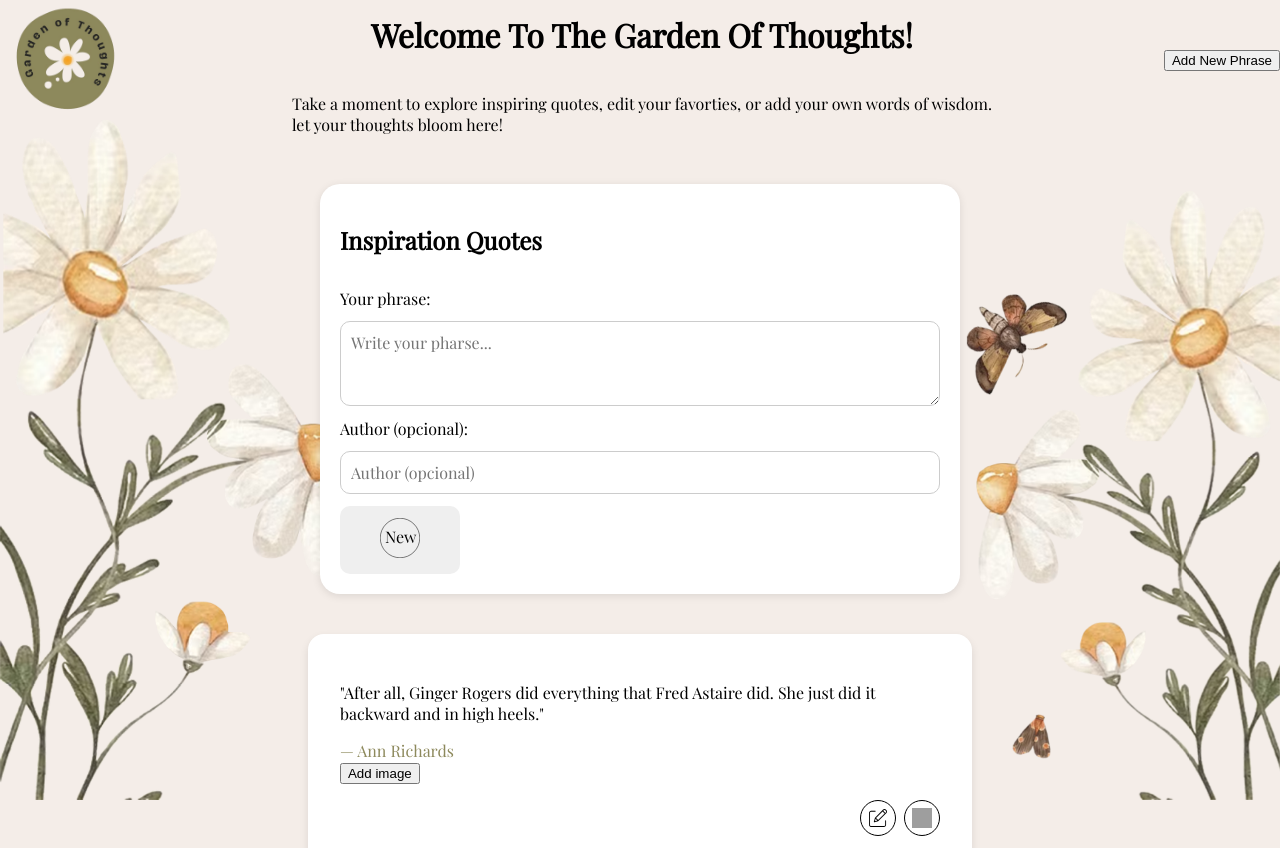
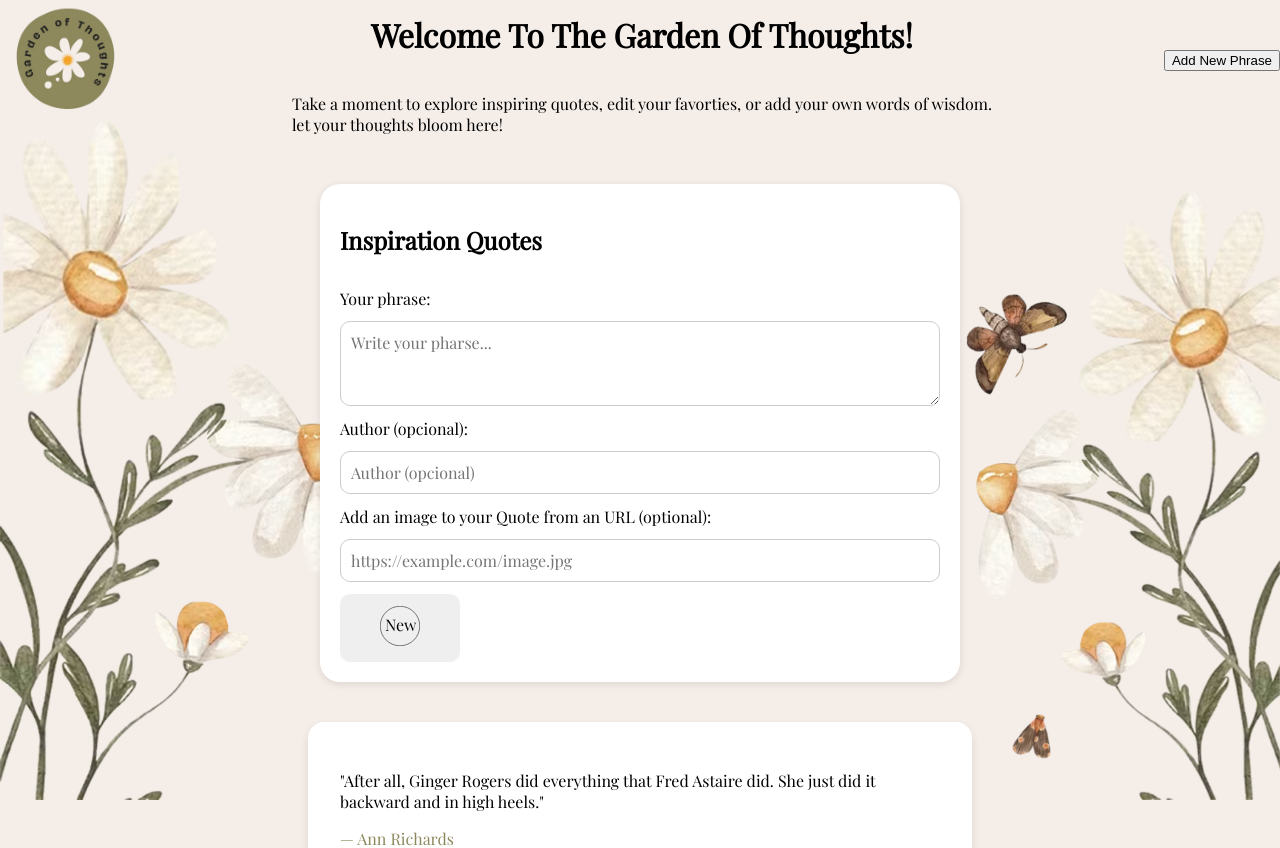
Before and after one commit to hgall3/empower-phrases-app, a React (Vite) app: page / in a window 1280 px wide. Shown: the top 848 px of the page. Built offline with nearby package versions, Linux system fonts and the light colour scheme; grey boxes are pictures that could not be loaded.

Commit message:
adding call inside AddPhraseForm

```diff
--- a/src/components/addImageToQuote/AddImagetoCard.jsx
+++ b/src/components/addImageToQuote/AddImagetoCard.jsx
@@ -1,6 +1,5 @@
 import { useState } from "react";
 import "./AddImageToCard.scss";
-
 
 function AddImageToCard({ phrase, onSaveImage }) {
   const [showInput, setShowInput] = useState(false);
@@ -25,10 +24,12 @@ function AddImageToCard({ phrase, onSaveImage }) {
             type="text"
             value={imageUrl}
             onChange={(e) => setImageUrl(e.target.value)}
-            placeholder="Paste image URL here..."
+            placeholder="Add an image to your Quote from an URL (optional)"
             className="image-input"
           />
-          <button onClick={handleSave} className="save-image-btn">Save image</button>
+          <button onClick={handleSave} className="save-image-btn">
+            Save image
+          </button>
         </>
       )}
     </div>
--- a/src/components/addImageToQuote/AddImagetoCard.scss
+++ b/src/components/addImageToQuote/AddImagetoCard.scss
@@ -1,71 +1,35 @@
 @use "/src/styles/variables.scss" as *;
 @use "/src/styles/function.scss" as *;
 
-.image-form {
-  background-color: $card-color;
-  width: 100%;
-  max-width: 620px;
-  padding: px-to-rem(20);
-  border-radius: px-to-rem(20);
-  margin: 2rem auto;
-  box-shadow: 0 4px 8px rgba(0, 0, 0, 0.1);
+// AddImageToCard.scss (puedes ajustar según tu diseño actual)
+.image-url-row {
+  margin-top: 1rem;
   display: flex;
   flex-direction: column;
-  gap: px-to-rem(16);
-
-  input {
-  width: 95%;
-  padding: px-to-rem(10);
-  font-family: $font-primary;
-  font-size: px-to-rem(16);
-  border: 1px solid $accent_brown;
-  border-radius: px-to-rem(10);
-  color: black;
+  gap: 0.5rem;
 }
 
-.quote-input::placeholder,
-.author-input::placeholder,
-.image-input::placeholder {
-  font-style: italic;
-  color: lighten(gray, 25%);
-  font-family: $font-primary;
+.image-input {
+  padding: 0.5rem;
+  border: 1px solid #ccc;
+  border-radius: 6px;
+  font-size: 1rem;
+  width: 100%;
 }
 
+.add-image-btn,
+.save-image-btn {
+  background-color: #8e4e3d;
+  color: white;
+  border: none;
+  padding: 0.4rem 0.8rem;
+  border-radius: 6px;
+  cursor: pointer;
+  font-size: 0.95rem;
+  transition: background-color 0.2s;
+}
 
-  .image-url-row {
-    display: block;
-    gap: px-to-rem(10);
-    align-items: center;
-
-    input {
-      width: 95%;;
-    }
-
-    button {
-      background-color: $primary-color;
-      color: black;
-      font-family: $font-primary;
-      border: 1px solid $accent_brown;
-      border-radius: 10%;
-      padding: px-to-rem(10);
-      cursor: pointer;
-      width: auto;
-
-      &:hover {
-        background-color: lighten($primary-color, 10%);
-      }
-    }
-  }
-
-  .icons-container {
-    display: flex;
-    justify-content: space-between;
-    margin-top: px-to-rem(10);
-
-    img {
-      width: px-to-rem(36);
-      height: px-to-rem(36);
-      cursor: pointer;
-    }
-  }
+.add-image-btn:hover,
+.save-image-btn:hover {
+  background-color: #6d3b2f;
 }
--- a/src/components/addPhrase/AddPhraseForm.jsx
+++ b/src/components/addPhrase/AddPhraseForm.jsx
@@ -6,11 +6,17 @@ import newbutton from "../../assets/icon-newQuote.svg"
 function AddPhraseForm({onAdd}) {
     const [text, setText] = useState("");
     const [author, setAuthor] = useState("");
+    const [image, setImage] = useState(""); //Agregado por Erika para imagen
+
 
     const handleSubmit = (e) => {
         e.preventDefault();
         if (!text.trim()) return alert("Phrase cannot be empty");
-            onAdd({ id: Date.now(), text: text.trim(), author: author.trim() || "Anonymous" });
+            onAdd({
+            id: Date.now(),
+            text: text.trim(),
+            author: author.trim() || "Anonymous" });
+            image: image.trim()  //Usado para agregar al form la imagen
             setText("");
             setAuthor("");
     };
@@ -37,6 +43,16 @@ function AddPhraseForm({onAdd}) {
             onChange={(e) => setAuthor (e.target.value)}
             placeholder="Author (opcional)"
             />
+           {/* Estoy agregando input para imagen 8 líneas */}
+            <label htmlFor="image-input">Add an image to your Quote from an URL (optional):</label>
+                <input
+                id="image-input"
+                type="text"
+                value={image}
+                onChange={(e) => setImage(e.target.value)}
+                placeholder="https://example.com/image.jpg"
+            />
+
 
             <button className="buttoncard" type="submit"><img src={newbutton} alt="" /></button>
         </form>
--- a/src/components/phraseList/PhraseList.jsx
+++ b/src/components/phraseList/PhraseList.jsx
@@ -44,9 +44,10 @@ function PhraseList({ phrases, onDeletePhrase, onEditPhrase }) {
                       src={phrase.image}
                       alt="user submitted"
                       className="phrase-image"
-                      style={{ maxWidth: "100%", marginTop: "1rem", borderRadius: "10px" }}
+                      style={{ maxWidth: "100%", borderRadius: "10px", marginTop: "1rem" }}
                     />
-                  )}
+                    )}
+
                   <AddImageToCard phrase={phrase} onSaveImage={onEditPhrase} />
 
                 <div className="actions">
```
